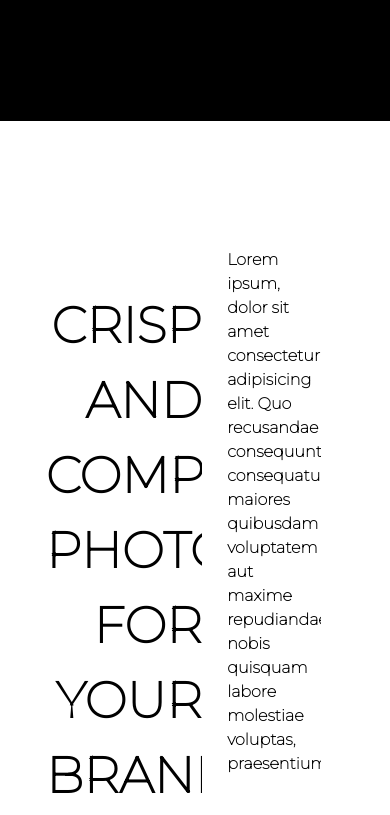
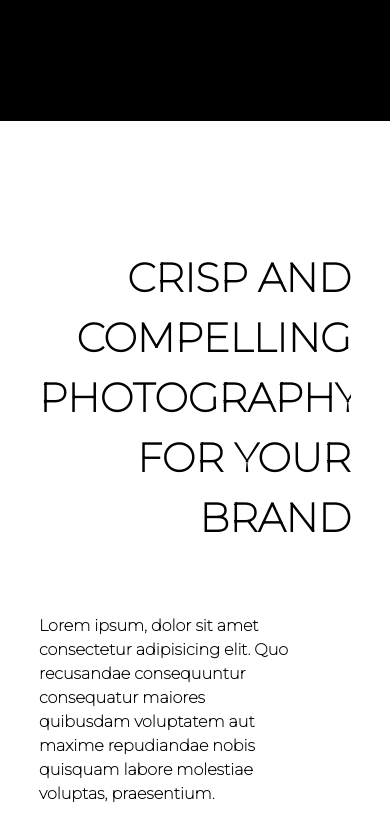
Before and after one commit to jacobmtruong/oclock-production, a Next.js app: page / in a window 390 px wide. Shown: the part 2260-3075 px from the top of the page. Built offline with nearby package versions, Linux system fonts and the light colour scheme.

Commit message:
text banner

```diff
--- a/styles/mainpage/textbanner.module.css
+++ b/styles/mainpage/textbanner.module.css
@@ -53,6 +53,14 @@
 }
 
 @media (max-width: 480px) {
+  .container {
+    gap: 6vh;
+  }
   .container > p {
+    width: 80%;
+    font-size: 40px;
+  }
+  .rightcontainer {
+    width: 80%;
   }
 }
```
